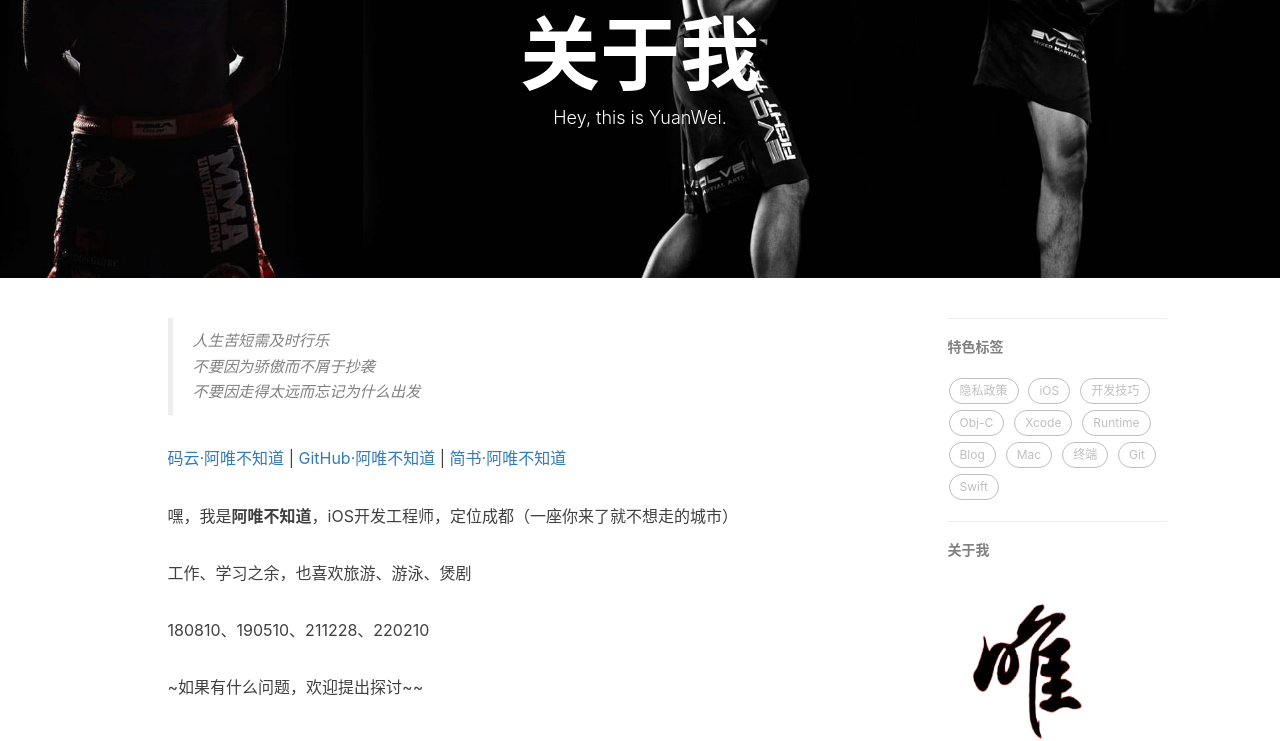
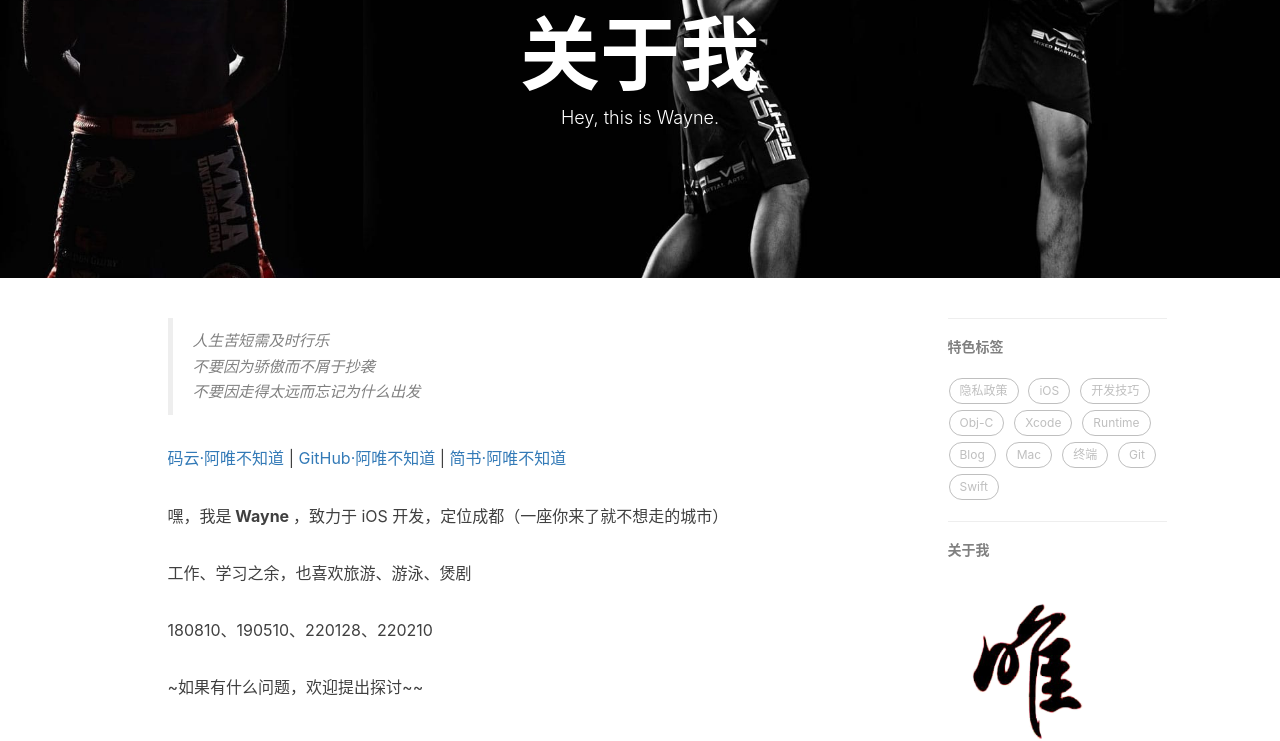
Before and after one commit to AAWayne/AAWayne.github.io, a Jekyll site: the page built from about.html, in a window 1280 px wide. Shown: the part 140-881 px from the top of the page. Built offline with Jekyll 4.4.1, drawn with Linux system fonts in a browser that asks for light colours; nearby versions of some CDN libraries; comment, search, counter and statistics services are not loaded.

Commit message:
Update about.html

```diff
--- a/about.html
+++ b/about.html
@@ -1,7 +1,7 @@
 ---
 layout: page
 title: "关于我"
-description: "Hey, this is YuanWei."
+description: "Hey, this is Wayne."
 header-img: "img/post-bg-mma-1.jpg"
 ---
 
@@ -26,9 +26,9 @@ header-img: "img/post-bg-mma-1.jpg"
 	<p><a href="https://gitee.com/candy90"> 码云·阿唯不知道 </a>|
 		<a href="https://github.com/90candy"> GitHub·阿唯不知道 </a>|
 		<a href="https://www.jianshu.com/u/0f7d26d766f4"> 简书·阿唯不知道 </a></p>
-    <p>嘿，我是<strong>阿唯不知道</strong>，iOS开发工程师，定位成都（一座你来了就不想走的城市）</p>
+    <p>嘿，我是<strong> Wayne </strong>，致力于 iOS 开发，定位成都（一座你来了就不想走的城市）</p>
     <p>工作、学习之余，也喜欢旅游、游泳、煲剧</p>
-    <p>180810、190510、211228、220210</p>
+    <p>180810、190510、220128、220210</p>
     <p>~如果有什么问题，欢迎提出探讨~~</p>
 
 </div>
```
